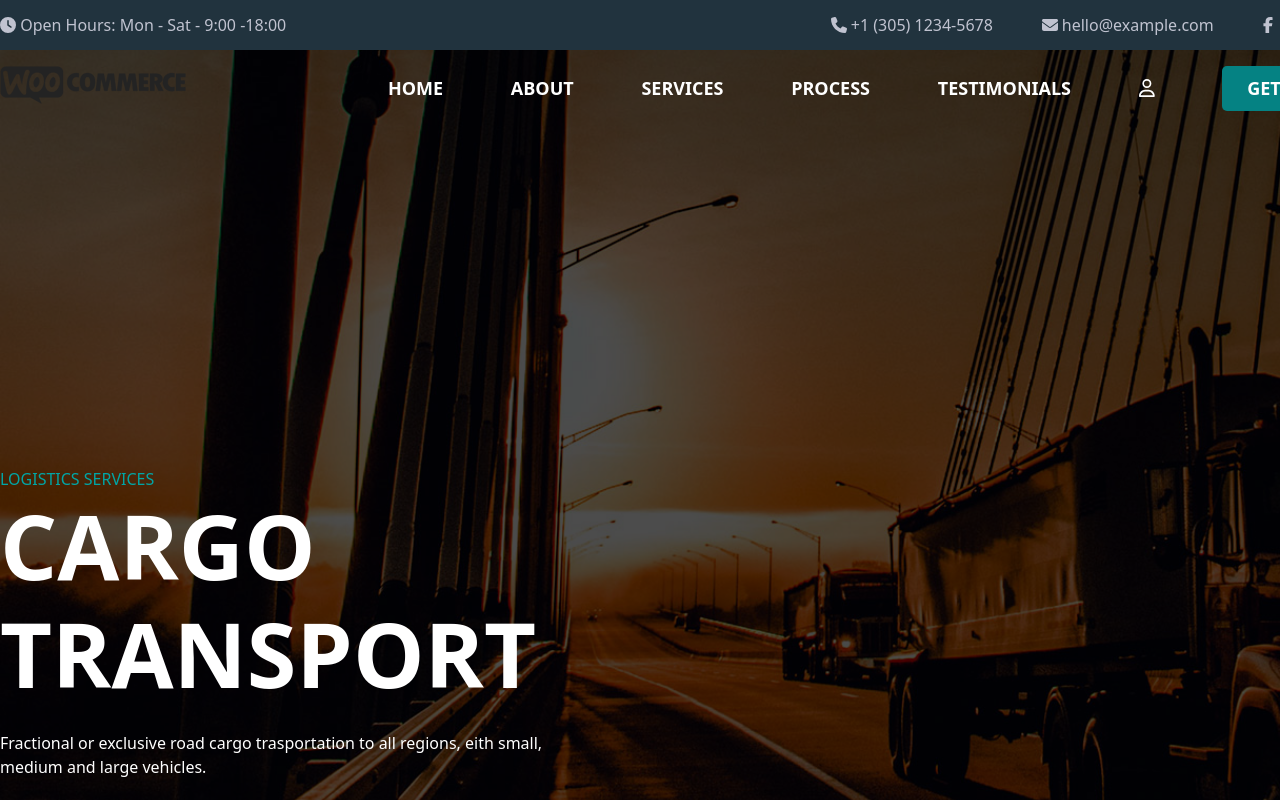
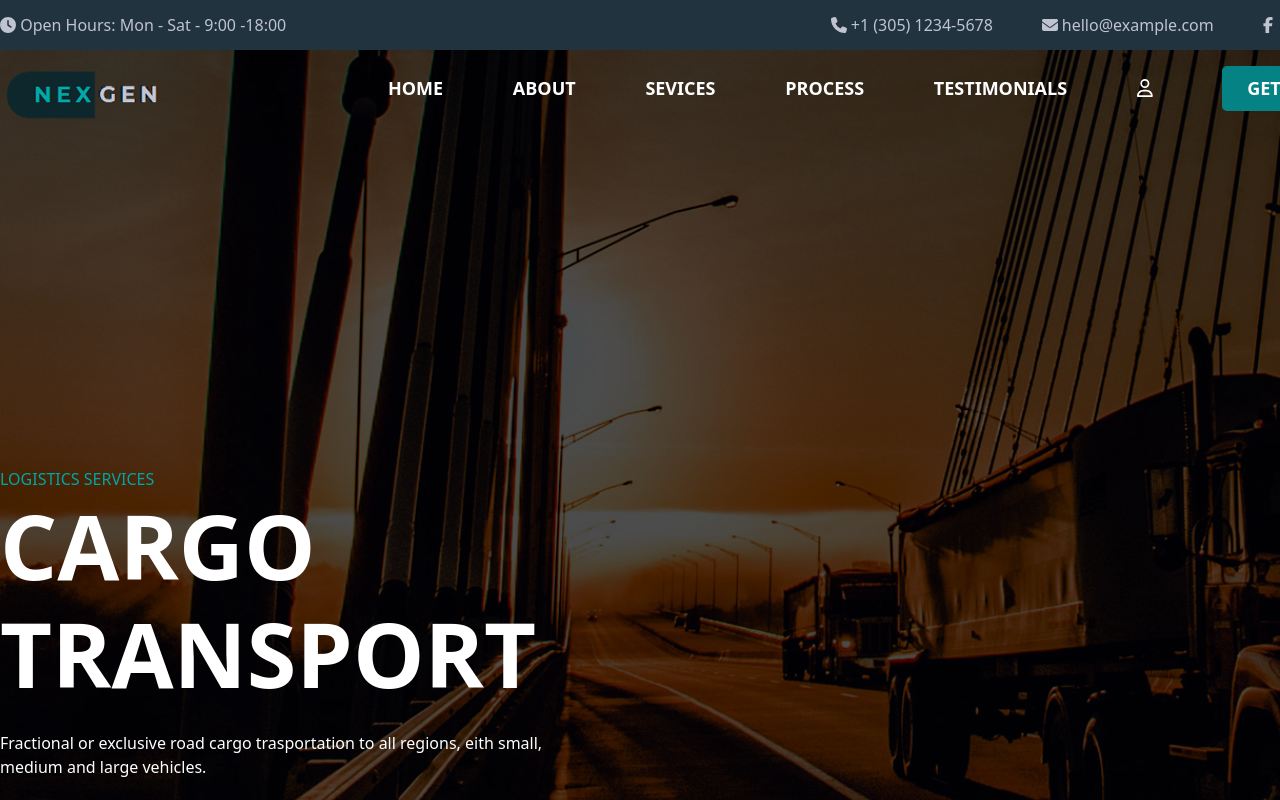
Before and after one commit to Gaki13/proj-html-vuejs, a Vue app: page / in a window 1280 px wide. Shown: the top 800 px of the page. Built offline with nearby package versions, Linux system fonts and the light colour scheme.

Commit message:
stampa dinamica link nav

```diff
--- a/src/components/BaseHeader/HeaderTop.vue
+++ b/src/components/BaseHeader/HeaderTop.vue
@@ -2,15 +2,11 @@
   <div class="header-top">
     <div class="container-st">
       <div class="row py-3">
-        <div class="col 2"><img src="../../assets/img/logo-1.png" alt=""></div>
+        <div class="col 2"><img src="../../assets/img/logoheader.png" alt=""></div>
         <div class="col-9">
           <nav>
             <ul class="d-flex justify-content-between align-items-center">
-              <li>HOME</li>
-              <li>ABOUT</li>
-              <li>SERVICES</li>
-              <li>PROCESS</li>
-              <li>TESTIMONIALS</li>
+              <li v-for="link in links" :key="link">{{link.text}}</li>
               <li><font-awesome-icon icon="fa-regular fa-user" /></li>
               <li><button class="primary-button">GET IN TOUCH</button></li>
             </ul>
@@ -23,7 +19,39 @@
 
 <script>
 export default {
-    name: 'HeaderTop'
+  name: 'HeaderTop',
+  data(){
+    return{
+      links: [
+        {
+          text: "Home",
+          url: "#",
+          current: false,
+        },
+        {
+          text: "About",
+          url: "#",
+          current: false,
+        },
+        {
+          text: "Sevices",
+          url: "#",
+          current: false,
+        },
+        {
+          text: "Process",
+          url: "#",
+          current: false,
+        },
+        {
+          text: "Testimonials",
+          url: "#",
+          current: false,
+        },
+      ],
+    }
+  }
+
 }
 </script>
 
@@ -31,9 +59,15 @@ export default {
   .header-top{
     color: white;
     font-weight: bold;
+    img{
+      width: 50%;
+    }
     ul{
       list-style: none;
       font-size: 1.125rem;
+      li{
+        text-transform: uppercase;
+      }
     }
   }
 </style>
```
Also changed, not shown: src/assets/img/logoheader.png (added).
